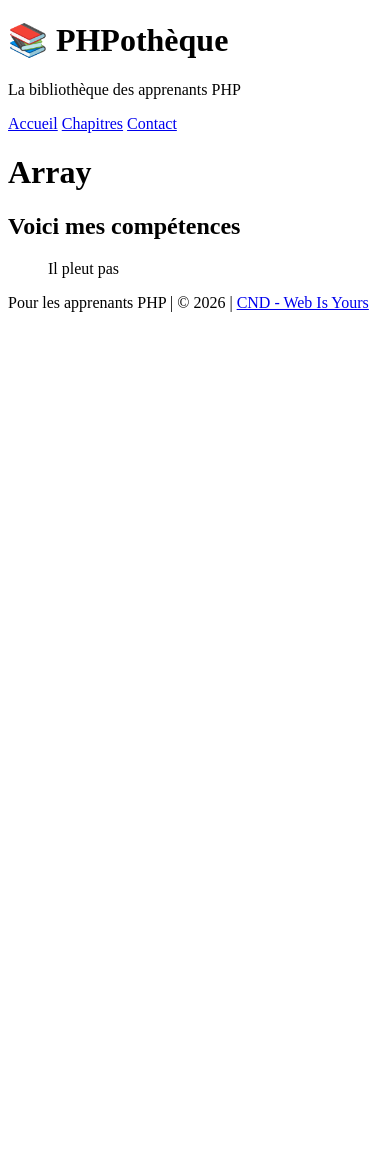
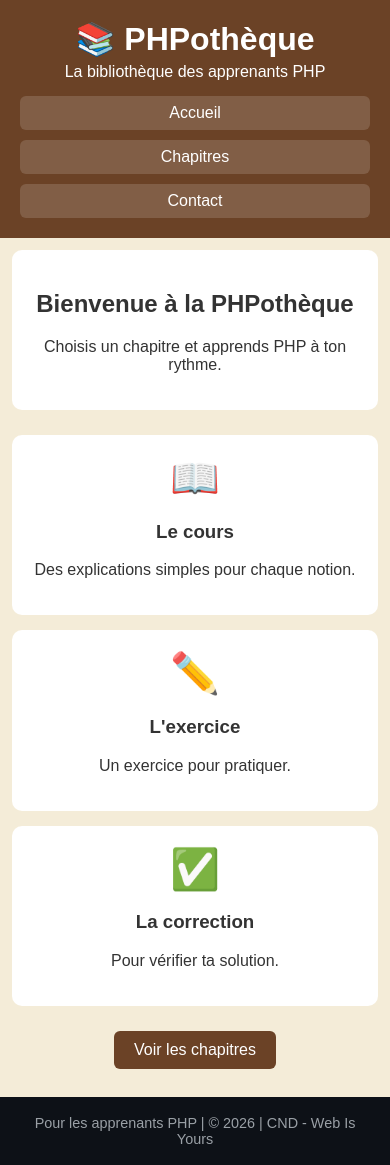
Before and after one commit to Poca23/phpotheque, a PHP site: page / in a window 390 px wide. Before the commit the page ends 312 px from the top, so only its background shows below. Run offline with PHP 8.4, Linux system fonts and the light colour scheme; data that the repository does not hold is empty.

Commit message:
Implement contact page, update chapters, and enhance styling with new CSS files

```diff
--- /dev/null
+++ b/css/accueil.css
@@ -0,0 +1,44 @@
+.intro {
+  background: #fff;
+  border-radius: 10px;
+  padding: 20px;
+  margin-bottom: 25px;
+  text-align: center;
+}
+
+.cartes {
+  display: grid;
+  grid-template-columns: repeat(3, 1fr);
+  gap: 15px;
+  margin-bottom: 25px;
+}
+
+.carte {
+  background: #fff;
+  border-radius: 10px;
+  padding: 20px;
+  text-align: center;
+}
+
+.carte span {
+  font-size: 2.5rem;
+}
+
+.bouton {
+  display: inline-block;
+  background: #6b4226;
+  color: #fff;
+  text-decoration: none;
+  padding: 10px 20px;
+  border-radius: 6px;
+}
+
+.bouton:hover {
+  background: #8e5a2b;
+}
+
+@media (max-width: 600px) {
+  .cartes {
+    grid-template-columns: 1fr;
+  }
+}
--- /dev/null
+++ b/css/footer.css
@@ -0,0 +1,17 @@
+footer {
+  background: #0d1117;
+  color: #9aa0a6;
+  text-align: center;
+  padding: 18px;
+  font-size: 0.9rem;
+}
+
+footer a {
+  color: #9aa0a6;
+  text-decoration: none;
+}
+
+footer a:hover {
+  color: #fff;
+  text-decoration: underline;
+}
--- a/css/global.css
+++ b/css/global.css
@@ -1,5 +1,33 @@
-html, body {
-    padding: 0;
-    margin: 0;
-    background-color: #FFDEAD;
+* {
+  box-sizing: border-box;
 }
+
+body {
+  margin: 0;
+  font-family: Arial, sans-serif;
+  background: #f4ecd8;
+  color: #333;
+  min-height: 100vh;
+  display: flex;
+  flex-direction: column;
+}
+
+main {
+  flex: 1;
+  width: 100%;
+  max-width: 1100px;
+  margin: 0 auto;
+  padding: 20px;
+}
+
+a:focus-visible,
+button:focus-visible {
+  outline: 3px solid #f0b429;
+  outline-offset: 3px;
+}
+
+@media (max-width: 600px) {
+  main {
+    padding: 12px;
+  }
+}
--- /dev/null
+++ b/css/header.css
@@ -0,0 +1,38 @@
+header {
+  text-align: center;
+  padding: 20px;
+  background: #6b4226;
+  color: #fff;
+}
+
+header h1 {
+  margin: 0 0 5px;
+}
+
+header p {
+  margin: 0 0 15px;
+}
+
+nav {
+  display: flex;
+  justify-content: center;
+  gap: 10px;
+}
+
+nav a {
+  color: #fff;
+  text-decoration: none;
+  padding: 8px 16px;
+  border-radius: 6px;
+  background: rgba(255, 255, 255, 0.15);
+}
+
+nav a:hover {
+  background: rgba(255, 255, 255, 0.3);
+}
+
+@media (max-width: 600px) {
+  nav {
+    flex-direction: column;
+  }
+}
--- /dev/null
+++ b/css/main.css
@@ -0,0 +1,6 @@
+@import url("global.css");
+@import url("header.css");
+@import url("footer.css");
+@import url("accueil.css");
+@import url("liste.css");
+@import url("contact.css");
--- a/inc/chapitres.php
+++ b/inc/chapitres.php
@@ -3,10 +3,17 @@
 function chapitres()
 {
     return [
-        ['titre' => 'Chapitre 0 : Introduction', 'couleur' => '#8b4513'],
-        ['titre' => 'Chapitre 1 : Variables', 'couleur' => '#a0522d'],
-        ['titre' => 'Chapitre 2 : Conditions', 'couleur' => '#cd853f'],
-        ['titre' => 'Chapitre 3 : Boucles', 'couleur' => '#d2691e'],
-        ['titre' => 'Chapitre 4 : Fonctions', 'couleur' => '#b8860b'],
+        ['titre' => '0. Installer et configurer son espace de travail', 'couleur' => '#34495e'],
+        ['titre' => '1. Variables & echo', 'couleur' => '#c0392b'],
+        ['titre' => '2. Conditions', 'couleur' => '#1a5278'],
+        ['titre' => '3. Boucle for', 'couleur' => '#27ae60'],
+        ['titre' => '4. Tableaux & foreach', 'couleur' => '#8e44ad'],
+        ['titre' => '5. Boucles & HTML', 'couleur' => '#d35400'],
+        ['titre' => '6. Expressions de base', 'couleur' => '#16a085'],
+        ['titre' => '7. Alternatives', 'couleur' => '#e67e22'],
+        ['titre' => '8. Répétitions', 'couleur' => '#2c82c9'],
+        ['titre' => '9. Tableaux', 'couleur' => '#8e5a2b'],
+        ['titre' => '10. Fonctions', 'couleur' => '#7f8c8d'],
+        ['titre' => '11. Convertisseur CLI (Composer + symfony/console)', 'couleur' => '#3b194a'],
     ];
 }
--- a/index.php
+++ b/index.php
@@ -1,57 +1,33 @@
 <?php
-// include : PHP essaye de charger le fichier
-//     S'il existe pas, PHP met un warning
-// require : PHP essaye de charger le fichier
-//     S'il existe pas, PHP crashe
-// Si on ajoute "_once" : on peut pas l'importer
-//     plusieurs fois dans le cours de la génération
-//     du HTML. PHP ignore si on essaye de le faire
-require_once 'inc/fonctions.php';
-// On appelle la fonction "accueil"
-// Je peux appeler cette fonction parce que j'ai
-// déjà importé le fichier fonctions.php avant,
-// et c'est ce fichier-là qui contient la fonction
-// "accueil". Si j'inverse les lignes, ça marche plus.
 
-// Ce tableau là, est un peu différent de la
-// déclaration d'une variable. Ce qu'on dit à PHP,
-// c'est : "cette fonction renvoie un tableau. Chaque
-// case que le tableau renvoie, ben tu crées une
-// variable avec le nom que j'ai dit ($titre, $titrePrincipal, ...),
-// et tu mets dans ces variables les cases correspondantes
-// du tableau qu'on te renvoie.
-// On parle parfois de "déstructuration".
-[
-    $titre,
-    $titrePrincipal,
-    $para1,
-    $competences,
-    $ilPleut,
-    $css
-] = accueil();
+require_once 'inc/main.php';
+require_once 'inc/vues.php';
 
-// On importe le "haut" de la page
-require_once 'partiel/header.php';
+[$titre, $css] = accueil();
 
-// Au milieu, c'est le code spécifique à la page
-?>
+afficherPage($titre, $css, function () { ?>
+    <section class="intro">
+        <h2>Bienvenue à la PHPothèque</h2>
+        <p>Choisis un chapitre et apprends PHP à ton rythme.</p>
+    </section>
 
-<h1><?= $titrePrincipal ?></h1>
-<p><?= $para1 ?></p>
+    <section class="cartes">
+        <article class="carte">
+            <span>📖</span>
+            <h3>Le cours</h3>
+            <p>Des explications simples pour chaque notion.</p>
+        </article>
+        <article class="carte">
+            <span>✏️</span>
+            <h3>L'exercice</h3>
+            <p>Un exercice pour pratiquer.</p>
+        </article>
+        <article class="carte">
+            <span>✅</span>
+            <h3>La correction</h3>
+            <p>Pour vérifier ta solution.</p>
+        </article>
+    </section>
 
-<h2>Voici mes compétences</h2>
-<ul>
-    <?php foreach ($competences as $competence): ?>
-        <li><?= $competence ?></li>
-    <?php endforeach; ?>
-
-    <?php if($ilPleut): ?>
-        <p>Il pleut</p>
-    <?php else: ?>
-        <p>Il pleut pas</p>
-    <?php endif; ?>
-</ul>
-
-<?php
-// On importe le "bas" de la page
-require_once 'partiel/footer.php'; ?>
+    <p style="text-align: center;"><a class="bouton" href="liste.php">Voir les chapitres</a></p>
+<?php });
```
Also changed, not shown: contact.php (+22 -0 lines), css/contact.css (added, +36 -0 lines), css/liste.css (added, +32 -0 lines), liste.php (+17 -0 lines), tests/ChapitresTest.php (+5 -0 lines), tests/PagesTest.php (added, +29 -0 lines), 1 other file.
